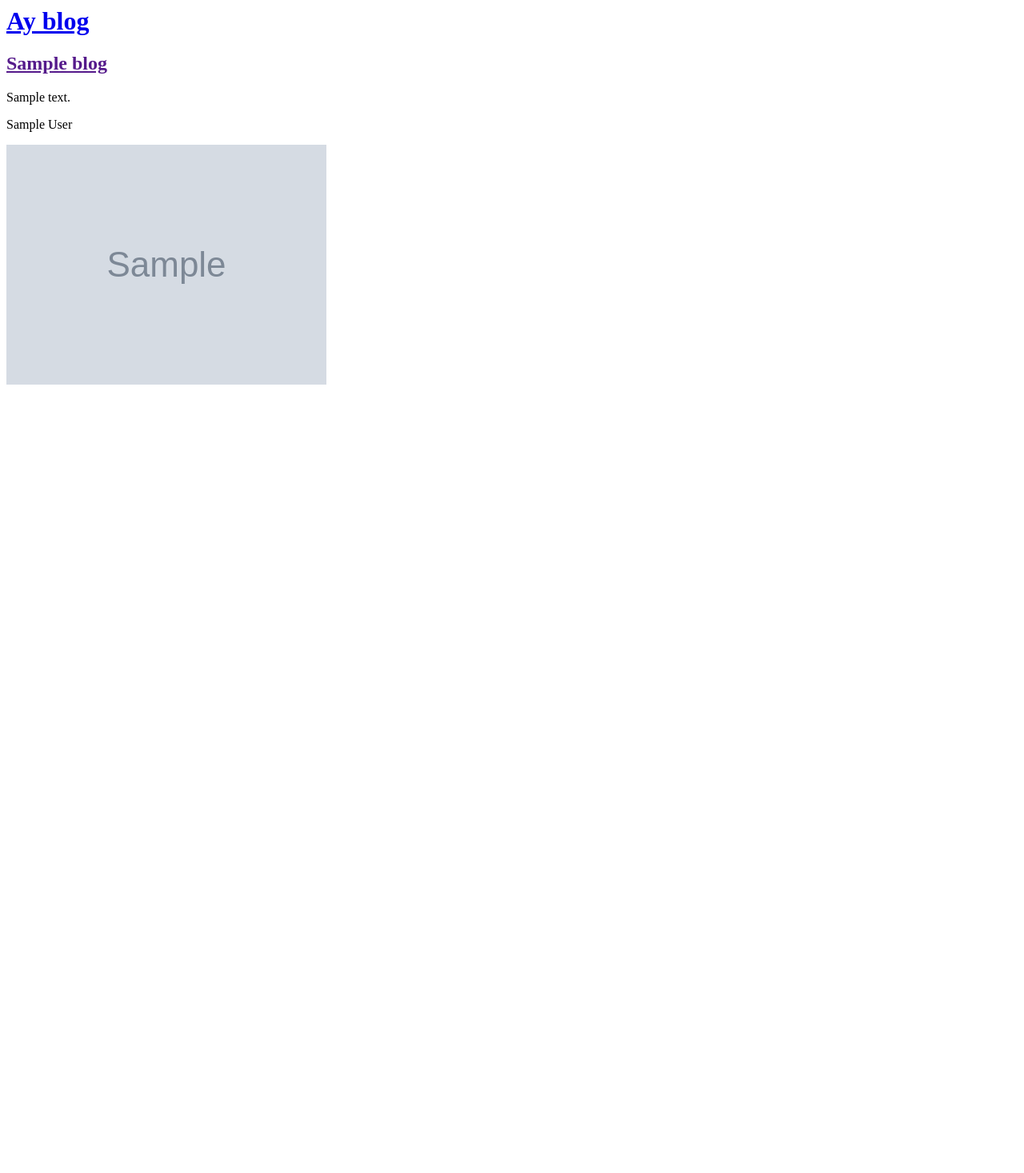
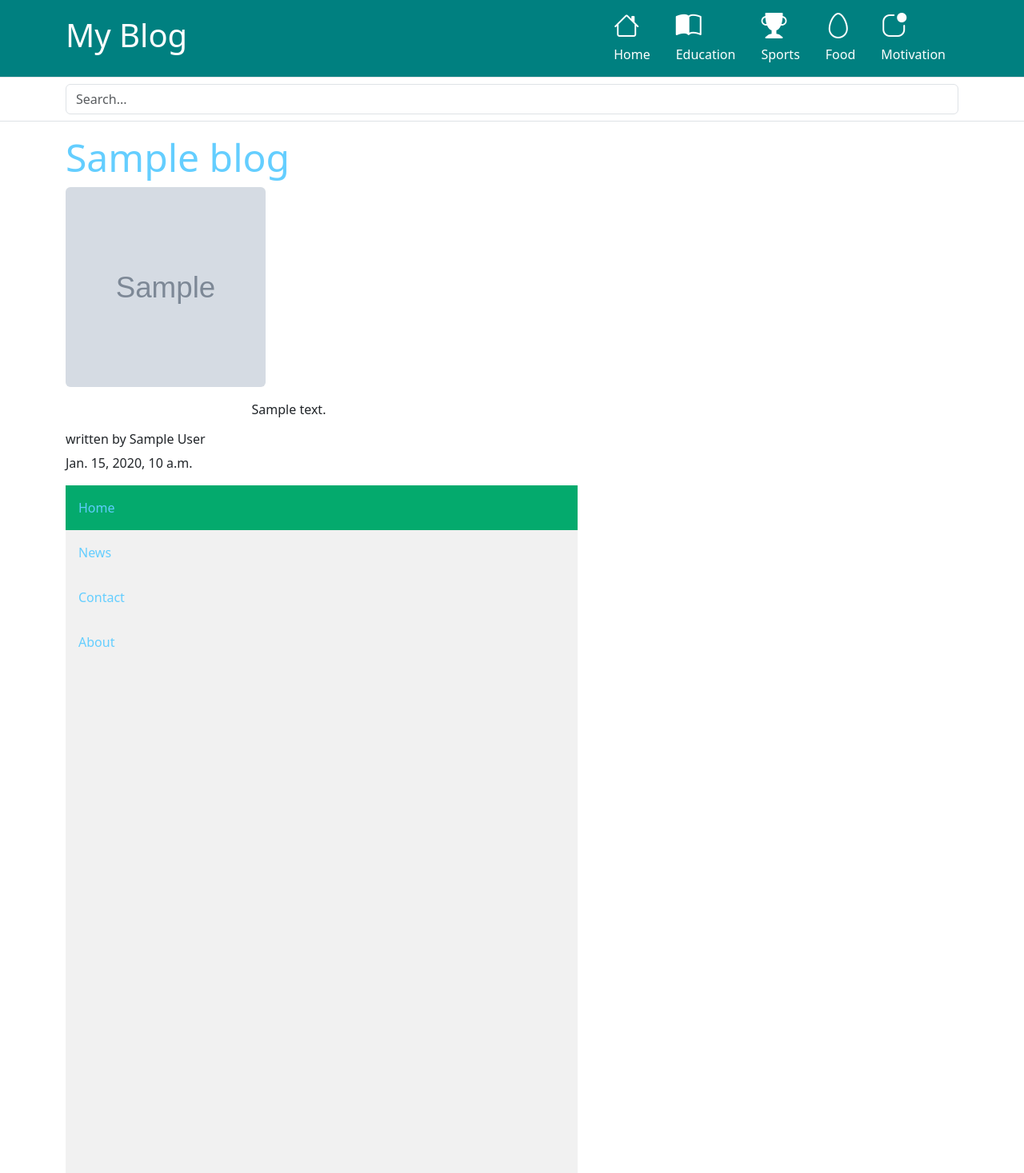
Before and after one commit to balogun14/AyBlog, a Django app: template templates/home.html in a window 1280 px wide. Shown: the whole page at 80% size. Run offline with Django 5.2, Linux system fonts and the light colour scheme; the template is opened without the code that fills it: most values are stand-ins (such as "Sample title", 1, 10 or a date in 2020); grey boxes marked "Sample" are stand-in pictures; data that the repository does not hold is empty.

Commit message:
Add Home Page

```diff
--- a/blog/admin.py
+++ b/blog/admin.py
@@ -8,6 +8,7 @@ from .models import Blog
 
 class BlogAdmin(admin.ModelAdmin):
     readonly_fields = ["img_preview"]
+    list_display = ['title', 'img_preview']
 
 
 admin.site.register(Blog, BlogAdmin)
--- a/blog/models.py
+++ b/blog/models.py
@@ -19,4 +19,4 @@ class Blog(models.Model):
         return reverse("blog_detail", kwargs={"pk": self.pk})
 
     def img_preview(self):
-        return mark_safe('<img src="{url}" width="300" />'.format(url=self.image.url))
+        return mark_safe('<img src="{url}" width="200" />'.format(url=self.image.url))
--- a/static/css/styles.css
+++ b/static/css/styles.css
@@ -0,0 +1,80 @@
+.bg-color {
+    background-color: #008080;
+}
+
+body {
+    background-color: #f5f5f5;
+    color: #333333;
+}
+
+a {
+    color: hsla(199, 100%, 69%, 0.979) !important;
+    text-decoration: none !important;
+}
+
+a:hover {
+    color: #008080 !important;
+}
+
+/* The side navigation menu */
+.sidebar {
+    margin: 0;
+    padding: 0;
+    width: 200px;
+    background-color: #f1f1f1;
+    position: fixed;
+    height: 100%;
+    overflow: auto;
+}
+
+/* Sidebar links */
+.sidebar a {
+    display: block;
+    color: black;
+    padding: 16px;
+    text-decoration: none;
+}
+
+/* Active/current link */
+.sidebar a.active {
+    background-color: #04AA6D;
+    color: white;
+}
+
+/* Links on mouse-over */
+.sidebar a:hover:not(.active) {
+    background-color: #555;
+    color: white;
+}
+
+/* Page content. The value of the margin-left property should match the value of the sidebar's width property */
+div.content {
+    margin-left: 200px;
+    padding: 1px 16px;
+    height: 1000px;
+}
+
+/* On screens that are less than 700px wide, make the sidebar into a topbar */
+@media screen and (max-width: 700px) {
+    .sidebar {
+        width: 100%;
+        height: auto;
+        position: relative;
+    }
+
+    .sidebar a {
+        float: left;
+    }
+
+    div.content {
+        margin-left: 0;
+    }
+}
+
+/* On screens that are less than 400px, display the bar vertically, instead of horizontally */
+@media screen and (max-width: 400px) {
+    .sidebar a {
+        text-align: center;
+        float: none;
+    }
+}
--- a/templates/base.html
+++ b/templates/base.html
@@ -4,9 +4,54 @@
     <title>Ay Blog</title>
   </head>
   <link rel="stylesheet" href="{% static 'css/styles.css' %} " />
+  <link href="https://cdn.jsdelivr.net/npm/bootstrap@5.3.3/dist/css/bootstrap.min.css" rel="stylesheet" integrity="sha384-QWTKZyjpPEjISv5WaRU9OFeRpok6YctnYmDr5pNlyT2bRjXh0JMhjY6hW+ALEwIH" crossorigin="anonymous" />
+  <link rel="stylesheet" href="https://cdn.jsdelivr.net/npm/bootstrap-icons@1.11.3/font/bootstrap-icons.min.css">
   <body>
     <header>
-      <h1><a href="{% url 'home' %}">Ay blog</a></h1>
+      <div class="px-3 py-2 bg-color border-bottom">
+        <div class="container">
+          <div class="d-flex flex-wrap align-items-center justify-content-center justify-content-lg-start">
+            <a href="/" class="d-flex align-items-center my-2 my-lg-0 me-lg-auto text-white text-decoration-none">
+                <h1>My Blog</h1>
+            </a>
+            <ul class="nav col-12 col-lg-auto my-2 justify-content-center my-md-0 text-small">
+              <li>
+                <a href="#" class="nav-link text-white">
+                    <i class="bi bi-house d-block mx-auto mb-2 h2"></i>
+                  Home
+                </a>
+              </li>
+              <li>
+                <a href="#" class="nav-link text-white">
+                    <i class="bi bi-book-half d-block mx-auto h2"></i>Education
+                </a>
+              </li>
+              <li>
+                <a href="#" class="nav-link text-white">
+                    <i class="bi bi-trophy-fill d-block mx-auto h2"></i>Sports
+                </a>
+              </li>
+              <li>
+                <a href="#" class="nav-link text-white">
+                    <i class="bi bi-egg d-block mx-auto h2"></i>Food
+                </a>
+              </li>
+              <li>
+                <a href="#" class="nav-link text-white">
+                    <i class="bi bi-app-indicator d-block mx-auto h2"></i>Motivation
+                </a>
+              </li>
+            </ul>
+          </div>
+        </div>
+      </div>
+      <div class="px-3 py-2 border-bottom mb-3">
+        <div class="container d-flex flex-wrap justify-content-center">
+          <form class="col-12 col-lg-12 mb-2 mb-lg-0 me-lg-auto" role="search">
+            <input type="search" class="form-control" placeholder="Search..." aria-label="Search" />
+          </form>
+        </div>
+      </div>
     </header>
     <div>
       {% block content %}
@@ -14,4 +59,5 @@
       {% endblock %}
     </div>
   </body>
+  <script src="https://cdn.jsdelivr.net/npm/bootstrap@5.3.3/dist/js/bootstrap.bundle.min.js" integrity="sha384-YvpcrYf0tY3lHB60NNkmXc5s9fDVZLESaAA55NDzOxhy9GkcIdslK1eN7N6jIeHz" crossorigin="anonymous"></script>
 </html>
--- a/templates/home.html
+++ b/templates/home.html
@@ -1,11 +1,29 @@
 {% extends 'base.html' %}
 {% block content %}
-  {% for blog in blog_list %}
-    <div class="post-entry">
-      <h2><a href="">{{ blog.title }}</a></h2>
-      <p>{{ blog.body }}</p>
-      <p>{{ blog.author }}</p>
-      <img src="{{ blog.image.url }}" alt="Img" />
+  <!-- Page content -->
+  <div class="container">
+    <div class="col-sm-12 col-md-12 col-lg-6">
+      {% for blog in blog_list %}
+        <h1><a href="" class="display-5">{{ blog.title }}</a></h1>
+        <div class="row gx-3">
+          <div class="col-sm-12 col-md-12 col-lg-3">
+            <img src="{{ blog.image.url }}" alt="Img" class="rounded mb-3 me-5" height="250" width="250" style="object-fit: cover;" />
+          </div>
+          <div class="col-sm-12 col-md-12 d-flex justify-content-center align-items-center">
+            <p>{{ blog.body }}</p>
+          </div>
+          <p class="h6">written by {{ blog.author }}</p>
+          <p>{{ blog.date_created }}</p>
+        </div>
+      {% endfor %}
     </div>
-  {% endfor %}
+
+    <div class="col-sm-12 col-md-12 col-lg-6 sidebar">
+      <a class="active" href="#home">Home</a>
+      <a href="#news">News</a>
+      <a href="#contact">Contact</a>
+      <a href="#about">About</a>
+    </div>
+    <!-- The sidebar -->
+  </div>
 {% endblock %}
```
